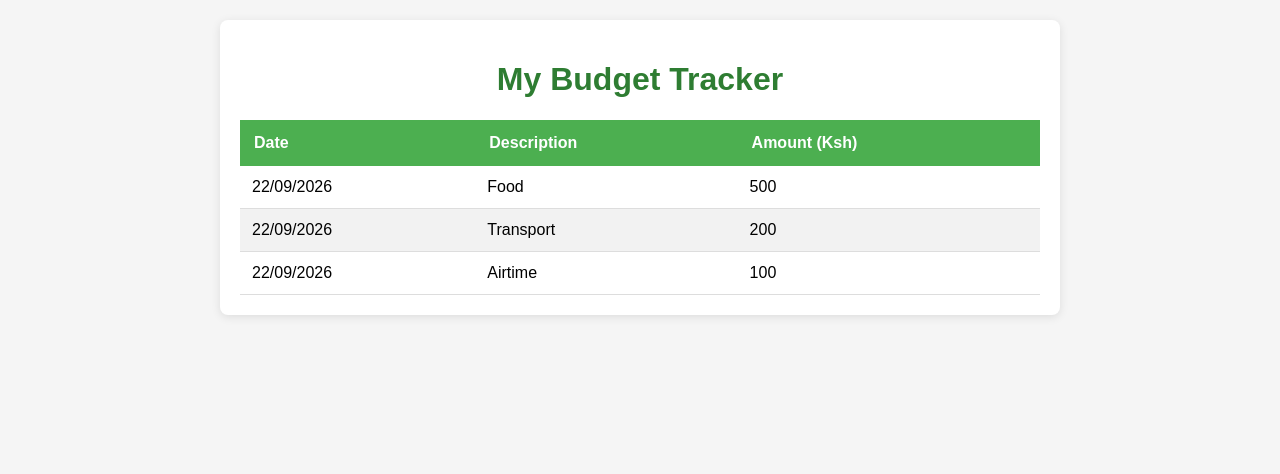
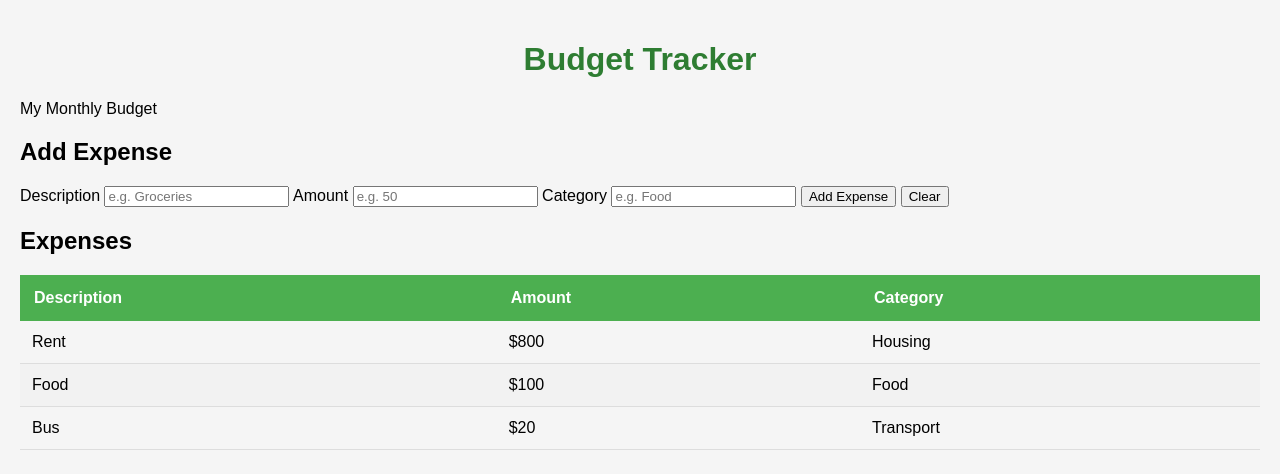
Before and after one commit to losiruthomas516-ship-it/Budget--Tracker, a plain HTML site: page index.html in a window 1280 px wide. Drawn offline with Linux system fonts and the light colour scheme.

Commit message:
Refactor index.html for budget tracker layout
Updated the structure and content of the budget tracker HTML page, including new sections for adding expenses and displaying them in a table.

```diff
--- a/index.html
+++ b/index.html
@@ -1,24 +1,46 @@
 <!DOCTYPE html>
-<html lang="en">
+<html>
 <head>
 <meta charset="UTF-8">
 <meta name="viewport" content="width=device-width, initial-scale=1.0">
 <title>Budget Tracker</title>
+<link href="https://fonts.googleapis.com/css2?family=Poppins:wght@700&family=Inter:wght@400&display=swap" rel="stylesheet">
 <link rel="stylesheet" href="style.css">
 </head>
 <body>
-<div class="container">
-<h1>My Budget Tracker</h1>
+
+<header class="card">
+<h1>Budget Tracker</h1>
+<p>My Monthly Budget</p>
+</header>
+
+<section class="card">
+<h2>Add Expense</h2>
+<form>
+<label>Description</label>
+<input type="text" placeholder="e.g. Groceries" required>
+<label>Amount</label>
+<input type="number" placeholder="e.g. 50" required>
+<label>Category</label>
+<input type="text" placeholder="e.g. Food">
+<button type="submit">Add Expense</button>
+<button type="button" class="clear">Clear</button>
+</form>
+</section>
+
+<section class="card">
+<h2>Expenses</h2>
 <table>
 <thead>
-<tr><th>Date</th><th>Description</th><th>Amount (Ksh)</th></tr>
+<tr><th>Description</th><th>Amount</th><th>Category</th></tr>
 </thead>
 <tbody>
-<tr><td>22/09/2026</td><td>Food</td><td>500</td></tr>
-<tr><td>22/09/2026</td><td>Transport</td><td>200</td></tr>
-<tr><td>22/09/2026</td><td>Airtime</td><td>100</td></tr>
+<tr><td>Rent</td><td>$800</td><td>Housing</td></tr>
+<tr><td>Food</td><td>$100</td><td>Food</td></tr>
+<tr><td>Bus</td><td>$20</td><td>Transport</td></tr>
 </tbody>
 </table>
-</div>
+</section>
+
 </body>
 </html>
```
